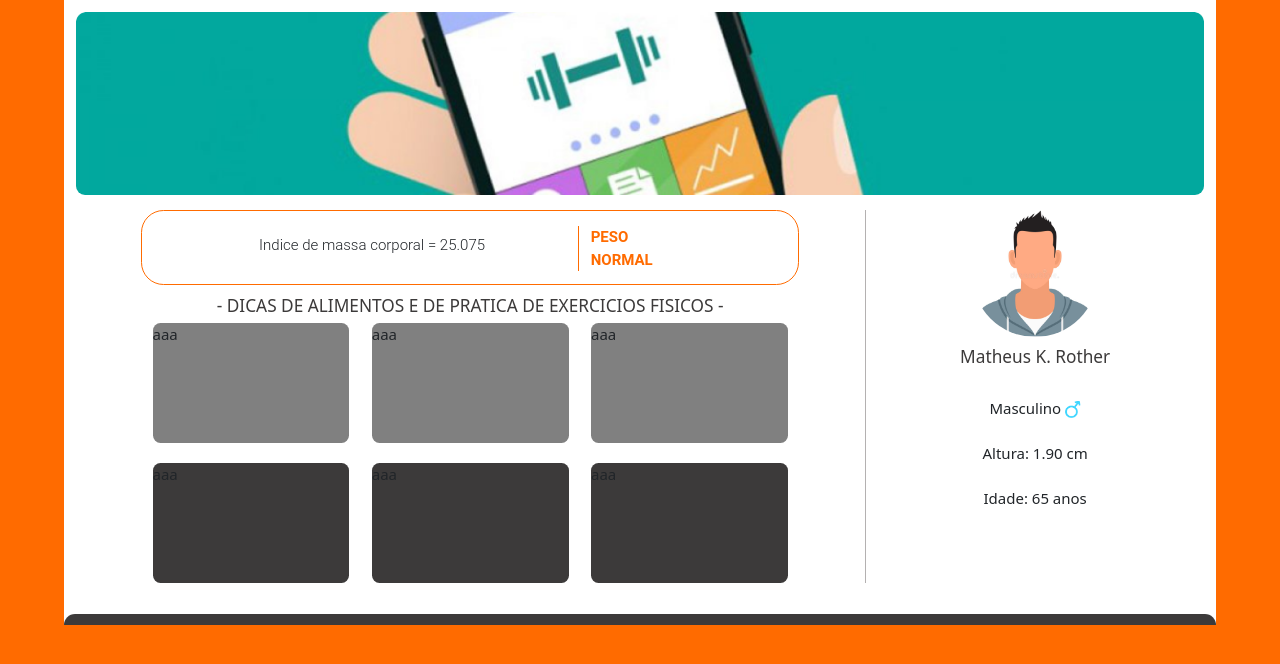
After one commit to MarcosIsaias/Grupo-Vital-APP, a PHP site: page /pages/resultado.html in a window 1280 px wide. The commit adds this page. Shown: the top 664 px of the page. Run offline with PHP 8.4, Linux system fonts and the light colour scheme.

Commit message:
pagina resultado e melhorado alguns elementos.

```diff
--- a/css/style.css
+++ b/css/style.css
@@ -12,7 +12,7 @@ body {
 }
 
 .bodySection {
-    background-color: white;
+    background-color: #ffffff;
     width: 100%;
     height: auto;
 }
@@ -85,10 +85,11 @@ footer {
     background-size: 12%;
 }
 
+/* estilo de box de operações do IMC, IAC e PH*/
 .boxOperation {
     background-color:#FF6B00;
     height: 8.5rem;
-    width: 100%;
+    width: 98.5%;
     border-radius: .6em;
     color: #ffffff;
     font-family: 'Roboto', sans-serif;
@@ -97,3 +98,53 @@ footer {
 .textPerson {
     font-size: 1.5rem;
 }
+
+.box-result {
+    border-radius: 1.5em;
+    border: #FF6B00 0.1em solid;
+    height: 5rem;
+}
+
+/* ID de temas das fontes do texto dentro do box-result*/
+#theme-result-1 {
+    font-family: 'Roboto', sans-serif;
+    font-size: 1em;
+    font-weight: 300;
+}
+
+#theme-result {
+    color: #FF6B00;
+    font-family: 'Roboto', sans-serif;
+    font-size: 1em;
+    font-weight: bold;
+}
+
+/* Separador dentro da box*/
+.separator-box {
+    padding-top: .1rem;
+    padding-bottom: .1rem;
+    border-right: #FF6B00 1px solid;
+}
+
+h6 {
+    font-family: 'Roboto' sans-serif;
+    font-weight: lighter;
+    color: #3C3A3A;
+}
+
+/* Box's das dicas de alimentos e  praticas fisicas */
+.box-dicas-1 {
+    background-color: #808080;
+    height: 8rem;
+    border-radius: .5em;
+}
+
+.box-dicas-2 {
+    background-color: #3C3A3A;
+    height: 8rem;
+    border-radius: .5em;
+}
+
+.text-link {
+    color: #ffffff;
+}
--- a/pages/home.html
+++ b/pages/home.html
@@ -48,17 +48,17 @@
                         <!--Primeiro Box, calculo I.M.C-->
                         <div class="box col-sm z-depth-2">
                             <img src="../img/btn/i.m.c.png" alt="imagem do botão I.M.C">
-                            Calcular I.M.C
+                            <a href="../pages/imc.html" class="text-link">Calcular I.M.C</a>
                         </div>
                         <!--Segundo Box, calculo I.A.C-->
                         <div class="box col-sm offset-sm-1 z-depth-2">
                             <img src="../img/btn/i.a.c.png" alt="imagem do botão I.A.C">
-                            Calcular I.A.C
+                            <a href="../pages/iac.html" class="text-link">Calcular I.A.C</a>
                         </div>
                         <!--Terceiro Box, calculo P.H-->
                         <div class="box col-sm offset-sm-1 z-depth-2">
                             <img src="../img/btn/p.h.png" alt="imagem do botão P.H">
-                            Calcular P.H
+                            <a href="../pages/ph.html" class="text-link">Calcular P.H</a>
                         </div>
                     </div>
 
--- /dev/null
+++ b/pages/resultado.html
@@ -0,0 +1,110 @@
+<!DOCTYPE html>
+<html lang="pt-br">
+
+<head>
+    <meta charset="UTF-8">
+    <meta http-equiv="X-UA-Compatible" content="IE=edge">
+    <meta name="viewport" content="width=device-width, initial-scale=1.0">
+    <link rel="preconnect" href="https://fonts.googleapis.com">
+    <link rel="preconnect" href="https://fonts.gstatic.com" crossorigin>
+    <link rel="stylesheet" href="../css/style.css">
+    <link rel="stylesheet" href="../css/bootstrap.min.css">
+    <link rel="stylesheet" href="../css/materialize.min.css">
+    <link rel="shortcut icon" href="../img/logo/logo01.png" type="image/x-icon">
+    <title>GRUPO SAÚDE VITAL { RESULTADO }</title>
+</head>
+
+<body class="backgroundOrange">
+    <!--bodySection, box do template do site-->
+    <div class="bodySection">
+        <!--adjust, ajuste do padding interno dos elementos dentro da box-->
+        <div class="adjust">
+            <!--cabeçario-->
+            <header>
+            </header>
+            <!--mt-3, margin top dos elementos internos-->
+            <div class="mt-3">
+                <!--Menu de informações do usuário-->
+                <section class="text-center">
+                    <!--Imagem do avatar do usuário-->
+                    <img src="../img/avatar/avatar01.jpg" class="circle responsive-img"
+                        alt="Imagem do avatar do usuário" width="40%">
+                    <!--Informações pessoais, como nome, gênero, altura e idade-->
+                    <h6>Matheus K. Rother</h6>
+                    <br>
+                    Masculino
+                    <!--logo do genero do usuário-->
+                    <img src="../img/genero/masculino.png" alt="Imagem do genero masculino" width="5%">
+                    <br>
+                    <br>
+                    Altura: 1.90 cm
+                    <br>
+                    <br>
+                    Idade: 65 anos
+                </section>
+                <main>
+                    <!--Box da pagina resultado, mostrando o resultado das operações-->
+                    <div class="col-10 offset-1">
+                        <div class="box-result">
+                            <div class="row mt-3">
+                                <div class="col-6 offset-2 p-2 separator-box" id="theme-result-1">
+                                    Indice de massa corporal = 25.075
+                                </div>
+                                <div class="col-3" id="theme-result">
+                                    PESO <br>
+                                    NORMAL
+                                </div>
+                            </div>
+                        </div>
+                        <div class="text-center mt-1">
+                            <h6> - DICAS DE ALIMENTOS E DE PRATICA DE EXERCICIOS FISICOS - </h6>
+                        </div>
+                    </div>
+
+                    <!--Box das dicas de Alimentos-->
+                    <div class="row col-10 offset-1">
+                        <div class="col">
+                            <div class="box-dicas-1">
+                                aaa
+                            </div>
+                        </div>
+                        <div class="col">
+                            <div class="box-dicas-1">
+                                aaa
+                            </div>
+                        </div>
+                        <div class="col">
+                            <div class="box-dicas-1">
+                                aaa
+                            </div>
+                        </div>
+                    </div>
+
+                    <!--Box das dicas de praticas fisicas-->
+                    <div class="row col-10 offset-1">
+                        <div class="col">
+                            <div class="box-dicas-2">
+                                aaa
+                            </div>
+                        </div>
+                        <div class="col">
+                            <div class="box-dicas-2">
+                                aaa
+                            </div>
+                        </div>
+                        <div class="col">
+                            <div class="box-dicas-2">
+                                aaa
+                            </div>
+                        </div>
+                    </div>
+                </main>
+            </div>
+        </div>
+        <!--footer personalizado-->
+        <footer>
+        </footer>
+    </div>
+</body>
+
+</html>
```
Also changed, not shown: pages/imc.html (+8 -7 lines).
